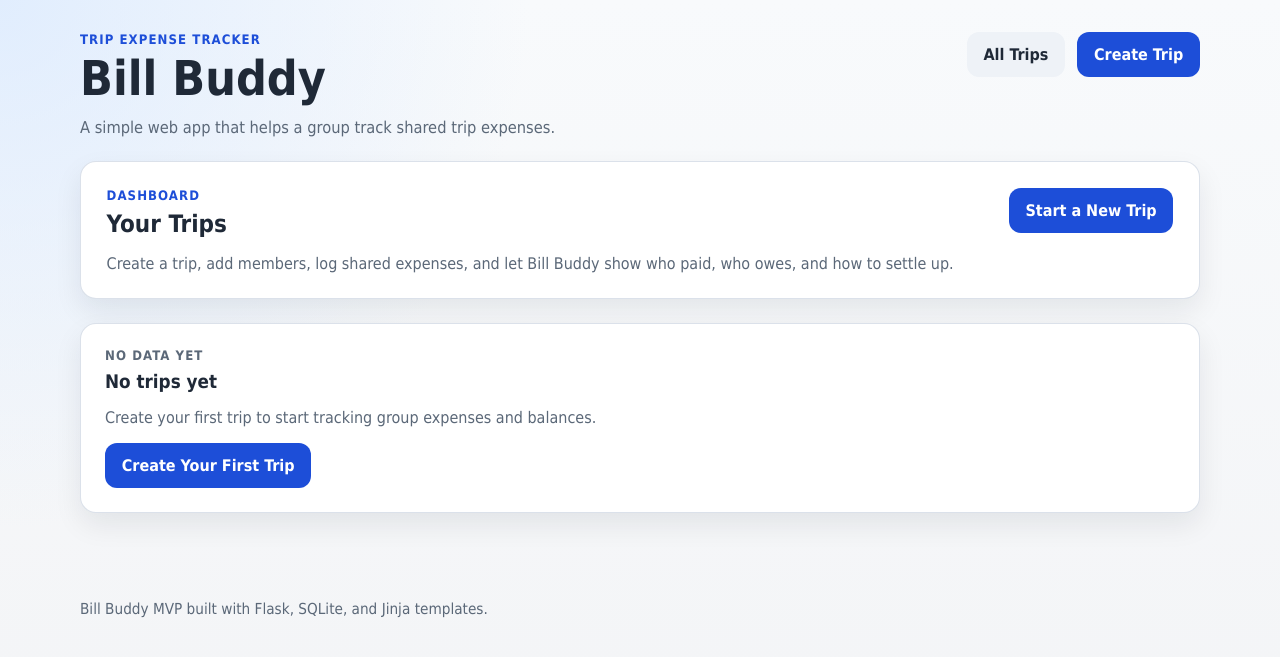
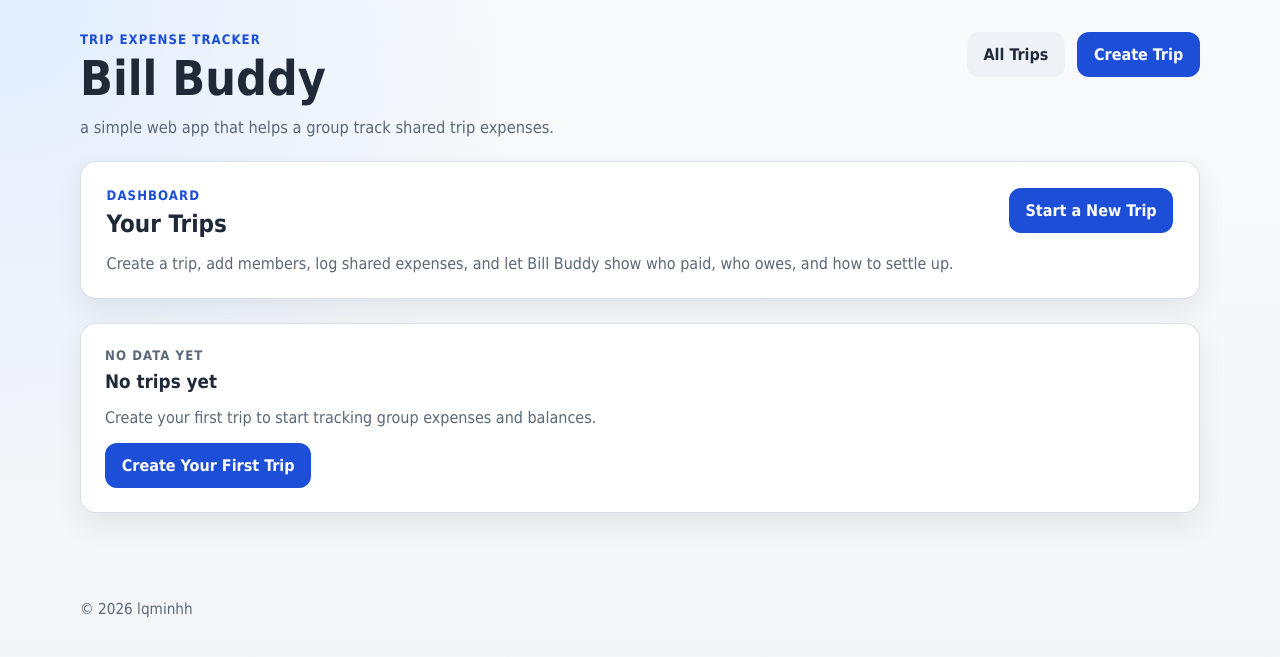
Before and after one commit to lqminhhh/bill-buddy, a Flask app: page / in a window 1280 px wide. Shown: the top 657 px of the page. Run offline with Flask 3, Linux system fonts and the light colour scheme; data that the repository does not hold is empty.

Commit message:
clean README

```diff
--- a/templates/base.html
+++ b/templates/base.html
@@ -13,7 +13,7 @@
                 <div class="brand-block">
                     <p class="eyebrow">Trip Expense Tracker</p>
                     <h1 class="site-title"><a href="{{ url_for('index') }}">Bill Buddy</a></h1>
-                    <p class="site-tagline">A simple web app that helps a group track shared trip expenses.</p>
+                    <p class="site-tagline">a simple web app that helps a group track shared trip expenses.</p>
                 </div>
                 <nav class="site-nav">
                     <a class="button button-secondary" href="{{ url_for('index') }}">All Trips</a>
@@ -40,7 +40,7 @@
 
         <footer class="site-footer">
             <div class="container">
-                <p>Bill Buddy MVP built with Flask, SQLite, and Jinja templates.</p>
+                <p>© 2026 lqminhh</p>
             </div>
         </footer>
     </div>
```
Also changed, not shown: README.md, 1 other file.
